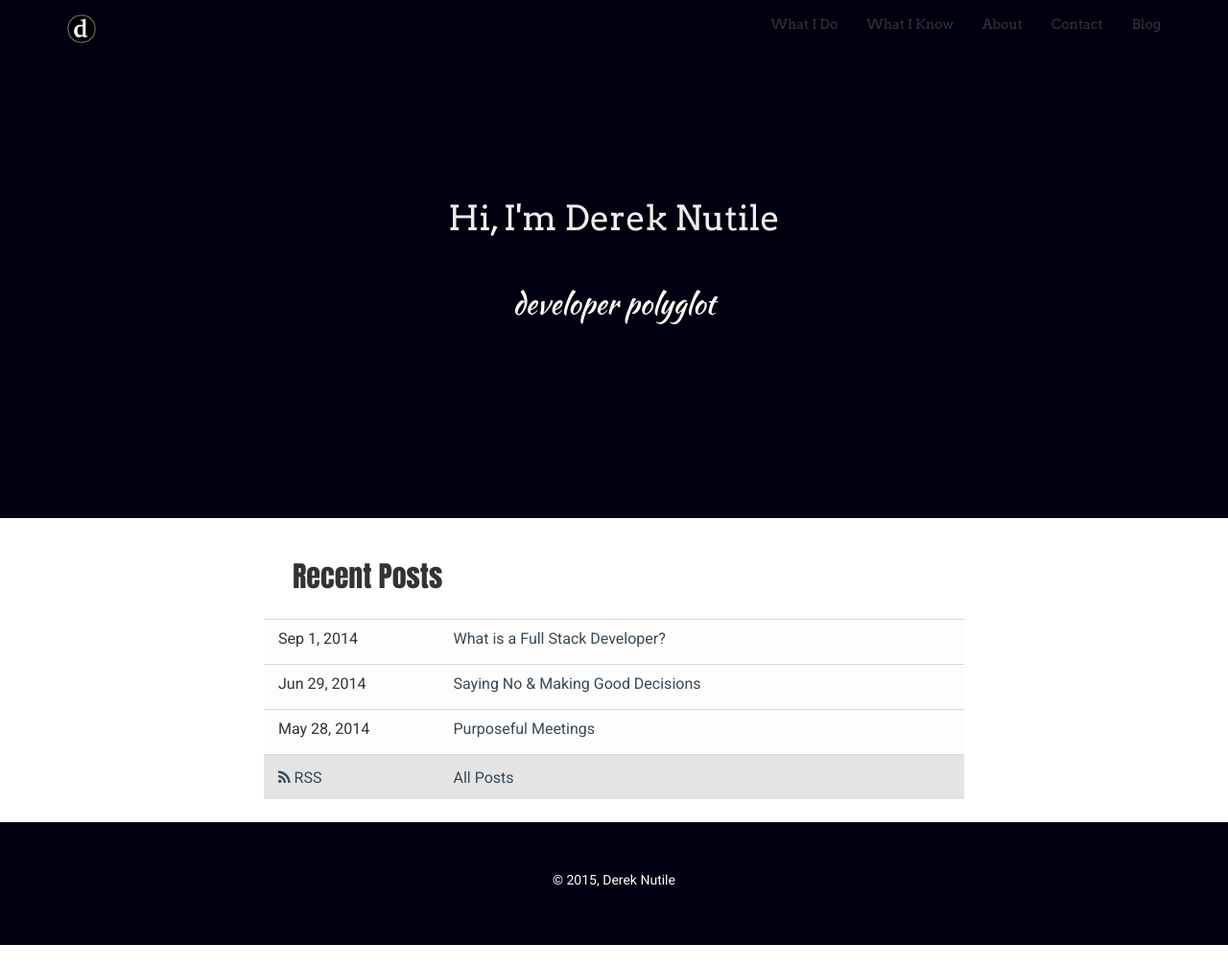
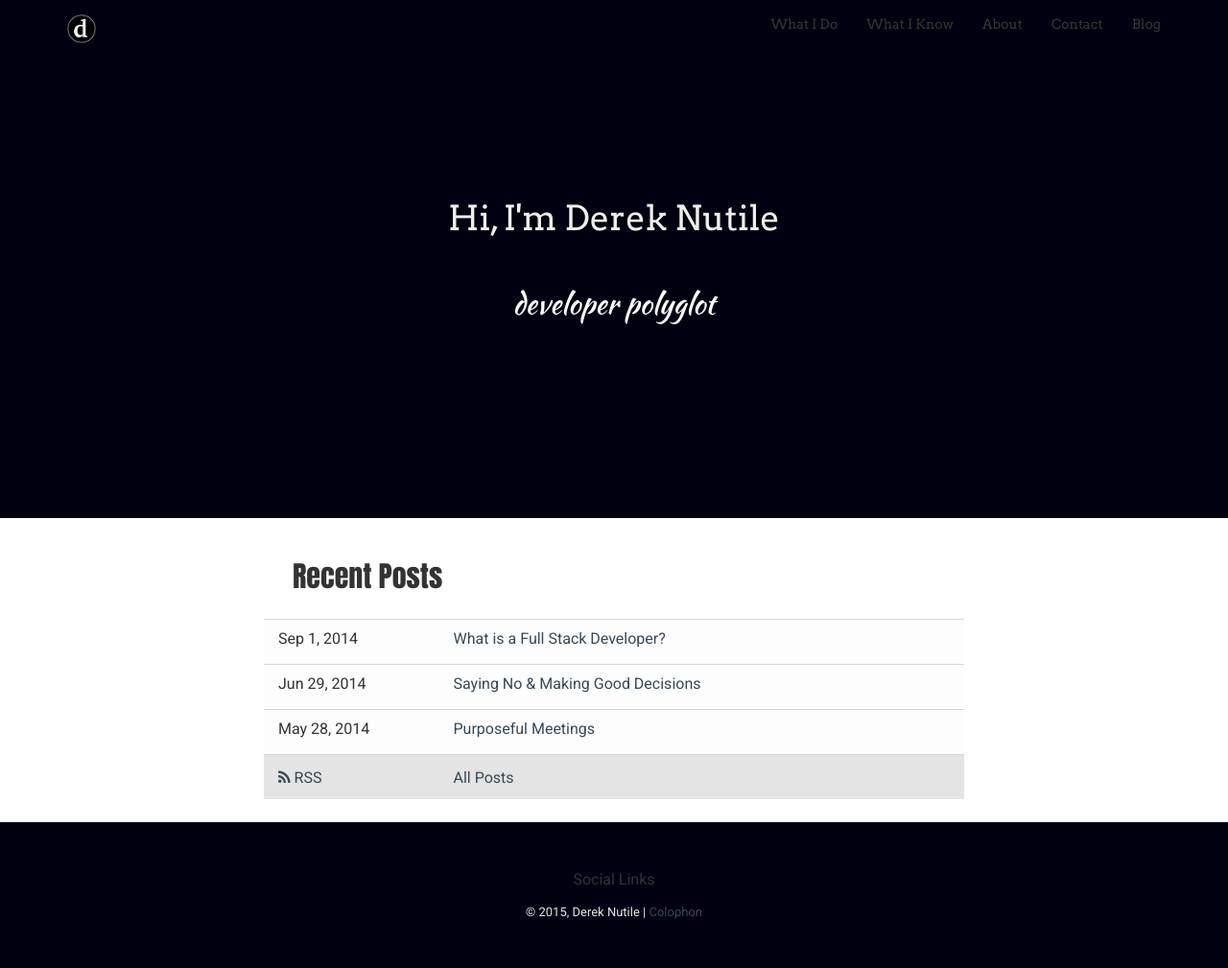
Before and after one commit to dereknutile/dereknutile.github.io, a Jekyll site: the page built from index.html, in a window 1280 px wide and 1009 px high. Shown: the whole window at 96% size. Built offline with Jekyll 4.4.1, drawn with Linux system fonts in a browser that asks for light colours.

Commit message:
Adds a social block placeholder in the footer as well as a colophon link and some minor css.

```diff
--- a/_includes/common/footer.html
+++ b/_includes/common/footer.html
@@ -1,7 +1,10 @@
 <footer class="site-footer">
-<div class="container">
+<div class="container text-center">
 <div class="row">
-  <p class="copyright">&copy; 2015, {{ site.title }}</p>
+  <p class="social">Social Links</p>
+</div><!-- /.row -->
+<div class="row">
+  <p class="copyright">&copy; 2015, {{ site.title }} | <a href="/colophon/">Colophon</a></p>
 </div><!-- /.row -->
 </div><!-- /.container -->
 </footer>
--- a/assets/css/main.scss
+++ b/assets/css/main.scss
@@ -321,8 +321,8 @@ footer {
 
 footer p.copyright {
   text-align: center;
-  font-size: 14px;
-  color: $colorLight;
+  font-size: 13px;
+  color: darken( $colorLight, 10% );
 }
 
 /*****************************************************************************/
```
